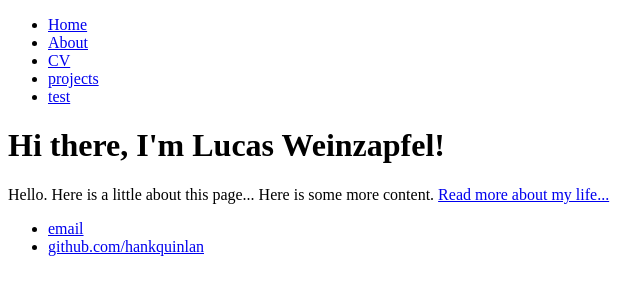
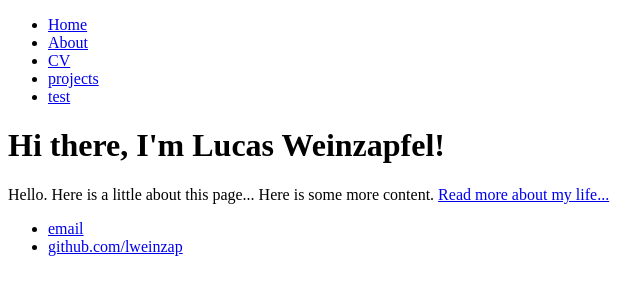
Before and after one commit to lweinzap/lweinzap.github.io, a plain HTML site: page index.html in a window 1280 px wide. Shown: the full height of the page, 0-640 px from the left. Drawn offline with Linux system fonts and the light colour scheme.

Commit message:
Update index.html

```diff
--- a/index.html
+++ b/index.html
@@ -22,7 +22,7 @@
 		<footer>
     		<ul>
         		<li><a href="mailto:lkweinzapfel@gmail.com">email</a></li>
-        		<li><a href="https://github.com/lweinzap">github.com/hankquinlan</a></li>
+        		<li><a href="https://github.com/lweinzap">github.com/lweinzap</a></li>
 			</ul>
 		</footer>
 	</body>
```
